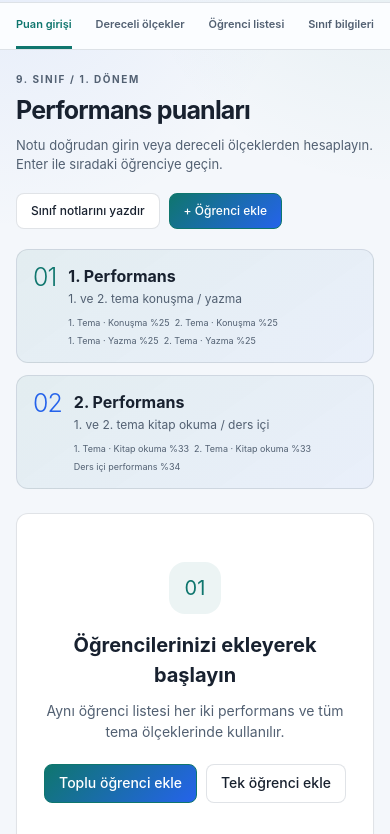
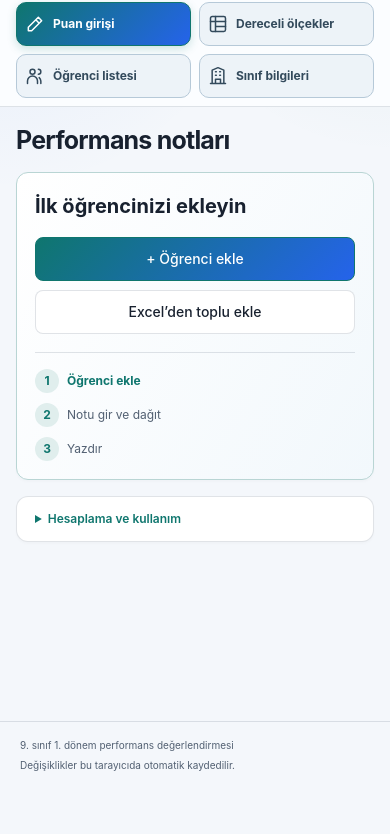
Before and after one commit to mesutpeker/olcek, a plain HTML site: page index.html in a window 390 px wide. Shown: the part 74-908 px from the top of the page. After the commit the page ends 863 px from the top, so only its background shows below. Drawn offline with Linux system fonts and the light colour scheme.

Commit message:
Açılış ekranını sadeleştir ve öğrenci ekleme ile sekmeleri belirginleştir

```diff
--- a/app.js
+++ b/app.js
@@ -78,7 +78,7 @@
         dialog(title, el('p', { text: message }), [button('Vazgeç', () => $('#dialog').close()), button(label, () => { $('#dialog').close(); action(); }, 'button primary')]);
     }
     function heading(title, description, actions = []) {
-        return el('div', { className: 'page-heading' }, [el('div', {}, [el('p', { className: 'eyebrow', text: '9. SINIF / 1. DÖNEM' }), el('h1', { text: title }), el('p', { className: 'muted', text: description })]), el('div', { className: 'actions' }, actions)]);
+        return el('div', { className: 'page-heading' }, [el('div', {}, [el('h1', { text: title }), description ? el('p', { className: 'muted', text: description }) : null]), actions.length ? el('div', { className: 'actions' }, actions) : null]);
     }
     function go(page) {
         currentPage = page;
@@ -89,8 +89,29 @@
         render();
         window.scrollTo(0, 0);
     }
+    function studentActions() {
+        return [button('+ Öğrenci ekle', () => editStudent(), 'button primary'), button('Excel’den toplu ekle', importStudents)];
+    }
     function emptyState() {
-        return el('section', { className: 'empty-state card' }, [el('span', { className: 'empty-symbol', text: '01' }), el('h2', { text: 'Öğrencilerinizi ekleyerek başlayın' }), el('p', { text: 'Aynı öğrenci listesi her iki performans ve tüm tema ölçeklerinde kullanılır.' }), el('div', { className: 'actions' }, [button('Toplu öğrenci ekle', importStudents, 'button primary'), button('Tek öğrenci ekle', () => editStudent())])]);
+        const steps = ['Öğrenci ekle', 'Notu gir ve dağıt', 'Yazdır'];
+        return el('section', { className: 'empty-state card' }, [
+            el('h2', { text: 'İlk öğrencinizi ekleyin' }),
+            el('div', { className: 'actions' }, studentActions()),
+            el('ol', { className: 'quick-steps', 'aria-label': 'Kullanım sırası' }, steps.map((text, index) => el('li', {}, [el('span', { className: 'step-number', text: index + 1, 'aria-hidden': 'true' }), el('span', { text })])))
+        ]);
+    }
+    function gradeHelp() {
+        const weights = el('div', { className: 'weight-cards' });
+        [1, 2].forEach(p => weights.append(el('section', { className: 'weight-card' }, [
+            el('h3', { text: `${p}. Performans` }),
+            el('ul', { className: 'weight-tags' }, C.keysFor(p).map(key => el('li', { text: `${R[key].title} · %${R[key].weight}` })))
+        ])));
+        return el('details', { className: 'grade-help card' }, [el('summary', { text: 'Hesaplama ve kullanım' }), el('div', { className: 'grade-help-content' }, [
+            el('p', { text: '0–100 arasında not girin. “Notu dağıt”, bu notu ölçeklere uygular; “Ölçeği aç” ile ölçütleri değiştirebilirsiniz.' }),
+            el('p', { text: 'Enter ile sıradaki öğrenciye geçin. Not alanını boş bırakırsanız tamamlanan ölçeklerin sonucu kullanılır.' }),
+            weights,
+            el('p', { text: 'Alt ölçek puanları önce 100 üzerinden yuvarlanır, ardından bu oranlarla performans notu hesaplanır. Dağıtılan ölçütleri yazdırmadan önce kontrol edin.' })
+        ])]);
     }
     function render() {
         if (!data.students.some(s => s.id === selectedId)) selectedId = data.students[0]?.id ?? null;
@@ -108,14 +129,12 @@
         return el('input', { type: 'search', value: search, className: 'search-input', placeholder: 'Öğrenci adı veya numarası ara', 'aria-label': 'Öğrenci ara', onInput: event => { search = event.target.value; onInput(); } });
     }
     function renderGrades() {
-        $('#main').append(heading('Performans puanları', 'Notu doğrudan girin veya dereceli ölçeklerden hesaplayın. Enter ile sıradaki öğrenciye geçin.', [button('Sınıf notlarını yazdır', () => showPrint('summary')), button('+ Öğrenci ekle', () => editStudent(), 'button primary')]));
-        const weights = el('div', { className: 'weight-cards' });
-        [1, 2].forEach(p => weights.append(el('section', { className: 'weight-card' }, [el('span', { className: 'performance-number', text: `0${p}` }), el('div', {}, [el('h2', { text: `${p}. Performans` }), el('p', { text: p === 1 ? '1. ve 2. tema konuşma / yazma' : '1. ve 2. tema kitap okuma / ders içi' }), el('div', { className: 'weight-tags' }, C.keysFor(p).map(key => el('span', { text: `${R[key].title} %${R[key].weight}` })))])])));
-        $('#main').append(weights);
-        if (!data.students.length) { $('#main').append(emptyState()); return; }
+        const hasStudents = data.students.length > 0;
+        $('#main').append(heading('Performans notları', hasStudents ? 'Notu girin → Notu dağıt → Yazdır' : '', hasStudents ? [...studentActions(), button('Sınıf notlarını yazdır', () => showPrint('summary'))] : []));
+        if (!hasStudents) { $('#main').append(emptyState(), gradeHelp()); return; }
         const card = el('section', { className: 'card grade-card' });
         card.append(el('div', { className: 'card-toolbar' }, [el('h2', { text: `Öğrenci listesi · ${data.students.length}` }), searchBox(renderGradeRows)]), el('div', { className: 'grade-table-header', 'aria-hidden': 'true' }, [el('span', { text: 'ÖĞRENCİ' }), el('span', { text: '1. PERFORMANS' }), el('span', { text: '2. PERFORMANS' }), el('span', { text: 'ÖLÇEK ÇIKTISI' })]), el('div', { id: 'gradeRows' }));
-        $('#main').append(card, el('p', { className: 'hint', text: '“Ölçeğe uygula” girilen not için 1–3 derecelerinden bir taslak oluşturur. Ölçütleri kontrol edip değiştirebilirsiniz. Boş not alanı, tamamlanan ölçeklerin sonucunu kullanır.' }));
+        $('#main').append(card, gradeHelp());
         renderGradeRows();
     }
     function renderGradeRows() {
@@ -164,7 +183,7 @@
             }
             if (event.key === 'Escape') { input.value = student.grades[p] ?? ''; input.setAttribute('aria-invalid', 'false'); updateNote(); }
         });
-        cell.append(el('span', { className: 'mobile-label', text: `${p}. Performans` }), el('div', { className: 'grade-entry' }, [input, button('Ölçeğe uygula', () => {
+        cell.append(el('span', { className: 'mobile-label', text: `${p}. Performans` }), el('div', { className: 'grade-entry' }, [input, button('Notu dağıt', () => {
             if (!input.validity.valid) { input.reportValidity(); return; }
             applyDistribution(student, p);
         }, 'button small')]), el('div', { className: 'grade-detail' }, [note, button('Ölçeği aç', () => openRubric(student.id, p), 'text-button')]));
@@ -246,7 +265,7 @@
         summary.after(notice);
     }
     function renderStudents() {
-        $('#main').append(heading('Öğrenci listesi', 'Öğrenci numarası ve ad soyadı tüm performans ölçeklerinde ortak kullanılır.', [button('Toplu ekle', importStudents), button('+ Öğrenci ekle', () => editStudent(), 'button primary')]));
+        $('#main').append(heading('Öğrenci listesi', '', data.students.length ? studentActions() : []));
         if (!data.students.length) { $('#main').append(emptyState()); return; }
         const list = el('section', { className: 'card roster' });
         data.students.forEach(student => list.append(el('div', { className: 'roster-row' }, [el('span', { className: 'roster-no', text: student.no || '—' }), el('strong', { text: studentName(student) }), el('div', { className: 'actions' }, [button('Düzenle', () => editStudent(student), 'button small'), button('Sil', () => confirmAction('Öğrenciyi sil', `${studentName(student)} ve bu öğrenciye ait iki performansın puanları silinecek.`, () => { C.removeStudent(data, student.id); save(); render(); }, 'Öğrenciyi sil'), 'button small danger')])])));
@@ -288,7 +307,7 @@
         const labels = { school: 'Okul adı', year: 'Eğitim öğretim yılı', className: 'Sınıf / şube', teacher: 'Öğretmen', book1: '1. tema kitabının adı', book2: '2. tema kitabının adı' };
         Object.entries(labels).forEach(([key, label]) => grid.append(field(label, el('input', { value: data.metadata[key], placeholder: key === 'year' ? 'Örn. 2026–2027' : '', maxLength: 200, onInput: event => { data.metadata[key] = event.target.value; save(); } }))));
         $('#main').append(
-            heading('Sınıf bilgileri', 'Bu bilgiler sınıf not çizelgelerinde ve öğrenci ölçeklerinin yazdırma çıktılarında kullanılır.'),
+            heading('Sınıf bilgileri', 'Yazdırma çıktılarında kullanılacak bilgileri girin.'),
             el('section', { className: 'card class-info-card', 'aria-label': 'Sınıf bilgileri' }, [grid]),
             el('p', { className: 'hint', text: 'Değişiklikler otomatik kaydedilir.' })
         );
--- a/index.html
+++ b/index.html
@@ -18,10 +18,10 @@
         </header>
         <div class="nav-bar">
             <nav aria-label="Ana menü">
-                <button data-page="grades" aria-current="page">Puan girişi</button>
-                <button data-page="rubrics">Dereceli ölçekler</button>
-                <button data-page="students">Öğrenci listesi</button>
-                <button data-page="class">Sınıf bilgileri</button>
+                <button data-page="grades" aria-current="page"><svg viewBox="0 0 24 24" aria-hidden="true"><path d="M4 20h4L20 8l-4-4L4 16v4Z M13 7l4 4"/></svg><span>Puan girişi</span></button>
+                <button data-page="rubrics"><svg viewBox="0 0 24 24" aria-hidden="true"><rect x="3" y="3" width="18" height="18" rx="2"/><path d="M3 9h18M9 3v18M9 15h12"/></svg><span>Dereceli ölçekler</span></button>
+                <button data-page="students"><svg viewBox="0 0 24 24" aria-hidden="true"><circle cx="9" cy="7" r="3"/><path d="M3 21v-3a6 6 0 0 1 12 0v3M16 4a3 3 0 0 1 0 6M19 21v-3a6 6 0 0 0-2-4"/></svg><span>Öğrenci listesi</span></button>
+                <button data-page="class"><svg viewBox="0 0 24 24" aria-hidden="true"><path d="M3 21h18M5 21V5l7-3 7 3v16M9 21v-5h6v5M9 7h1M14 7h1M9 11h1M14 11h1"/></svg><span>Sınıf bilgileri</span></button>
             </nav>
         </div>
         <div id="storageAlert" class="notice warning" role="alert" hidden></div>
--- a/style.css
+++ b/style.css
@@ -48,7 +48,7 @@ button:disabled {
     cursor:default
 }
 
-button:focus-visible,a:focus-visible,input:focus-visible,select:focus-visible,textarea:focus-visible {
+button:focus-visible,a:focus-visible,input:focus-visible,select:focus-visible,textarea:focus-visible,summary:focus-visible {
     outline:3px solid #0f766e;
     outline-offset:3px
 }
@@ -174,7 +174,7 @@ strong {
 }
 
 .app-header {
-    height:88px;
+    height:72px;
     max-width:1200px;
     margin:auto;
     display:flex;
@@ -244,41 +244,59 @@ strong {
 }
 
 .nav-bar {
-    border-top:1px solid var(--line);
     border-bottom:1px solid var(--line);
     background:#fbfdff;
+    padding:10px max(32px,calc((100vw - 1136px)/2))
+}
+
+.nav-bar nav {
+    display:grid;
+    grid-template-columns:repeat(4,minmax(0,1fr));
+    gap:10px
+}
+
+.nav-bar nav button {
     display:flex;
     align-items:center;
-    justify-content:space-between;
-    gap:16px;
-    padding:0 max(32px,calc((100vw - 1136px)/2))
-}
-
-.nav-bar nav {
-    display:flex;
-    gap:26px
-}
-
-.nav-bar nav button {
-    padding:17px 0;
-    border:0;
-    border-bottom:3px solid transparent;
-    background:none;
-    color:var(--muted);
-    font-size:13px;
-    font-weight:600;
-    white-space:nowrap
+    justify-content:center;
+    gap:10px;
+    min-height:46px;
+    padding:10px 12px;
+    border:1px solid #b6c9d8;
+    border-radius:10px;
+    background:#edf3f8;
+    color:#334a5c;
+    font-size:14px;
+    font-weight:650
+}
+
+.nav-bar nav button svg {
+    width:20px;
+    height:20px;
+    flex-shrink:0;
+    fill:none;
+    stroke:currentColor;
+    stroke-width:1.8;
+    stroke-linecap:round;
+    stroke-linejoin:round
+}
+
+.nav-bar nav button:hover {
+    border-color:var(--accent);
+    background:#e1eeed
 }
 
 .nav-bar nav button[aria-current] {
     border-color:var(--accent);
-    color:var(--accent)
+    background:var(--gradient-primary);
+    color:white;
+    box-shadow:0 3px 10px rgba(15,118,110,.2)
 }
 
 main {
     max-width:1200px;
     margin:auto;
-    padding:32px;
+    padding:24px 32px;
     min-height:calc(100vh - 230px)
 }
 
@@ -286,30 +304,23 @@ main {
     display:flex;
     justify-content:space-between;
     align-items:center;
-    gap:24px;
-    margin-bottom:26px
+    gap:20px;
+    margin-bottom:18px
 }
 
 .page-heading .muted {
-    margin-top:10px;
+    margin-top:6px;
     font-size:13px;
     max-width:660px
 }
 
-.eyebrow {
-    font-size:10px;
-    font-weight:700;
-    letter-spacing:1.6px;
-    color:var(--muted);
-    margin-bottom:8px
-}
-
 .page-heading .actions {
     flex-shrink:0
 }
 
 .page-heading .actions .button {
-    font-size:12px
+    font-size:12px;
+    min-height:42px
 }
 
 .card {
@@ -323,55 +334,42 @@ main {
     display:grid;
     grid-template-columns:1fr 1fr;
     gap:16px;
-    margin-bottom:24px
+    margin:16px 0
 }
 
 .weight-card {
-    display:flex;
-    gap:16px;
-    padding:20px;
+    padding:16px;
     border:1px solid var(--line);
     border-radius:12px;
     background:var(--gradient-card)
 }
 
-.weight-card:nth-child(2) {
-    background:var(--gradient-card);
-    border-color:var(--line)
-}
-
-.performance-number {
-    font-size:32px;
-    font-weight:300;
-    color:#0f766e;
-    line-height:1.1;
-    letter-spacing:-1px
-}
-
-.weight-card:nth-child(2) .performance-number {
-    color:#2563eb
-}
-
-.weight-card h2 {
-    font-size:16px
-}
-
-.weight-card p {
+.weight-tags {
+    padding-left:18px;
+    margin:8px 0 0;
     font-size:12px;
-    margin:2px 0 12px;
     color:var(--muted)
 }
 
-.weight-tags {
-    display:flex;
-    flex-wrap:wrap;
-    gap:5px 14px;
-    font-size:10px;
-    color:#526072
-}
-
-.weight-card:nth-child(2) .weight-tags {
-    color:#526072
+.grade-help {
+    margin-top:16px;
+    font-size:12px;
+    color:var(--muted)
+}
+
+.grade-help summary {
+    padding:13px 18px;
+    cursor:pointer;
+    font-weight:600;
+    color:var(--accent)
+}
+
+.grade-help-content {
+    padding:0 18px 18px
+}
+
+.grade-help-content>p+p {
+    margin-top:8px
 }
 
 .card-toolbar {
@@ -554,34 +552,55 @@ textarea {
 }
 
 .empty-state {
-    text-align:center;
-    padding:48px 24px
-}
-
-.empty-symbol {
-    display:inline-grid;
-    place-items:center;
-    width:52px;
-    height:52px;
-    background:var(--soft);
-    border-radius:16px;
-    color:#0f766e;
-    font-size:20px;
-    margin-bottom:16px
+    padding:24px;
+    border-color:#b9d5d4;
+    background:linear-gradient(120deg,#fff,#f2f8fc)
 }
 
 .empty-state h2 {
     font-size:20px
 }
 
-.empty-state p {
-    color:var(--muted);
-    margin:10px auto 22px;
-    max-width:420px
-}
-
 .empty-state .actions {
-    justify-content:center
+    margin-top:16px
+}
+
+.empty-state .button {
+    min-height:44px
+}
+
+.quick-steps {
+    display:flex;
+    flex-wrap:wrap;
+    gap:12px 24px;
+    list-style:none;
+    padding:18px 0 0;
+    margin:24px 0 0;
+    border-top:1px solid var(--line)
+}
+
+.quick-steps li {
+    display:flex;
+    align-items:center;
+    gap:8px;
+    font-size:12px;
+    color:var(--muted)
+}
+
+.step-number {
+    display:grid;
+    place-items:center;
+    width:24px;
+    height:24px;
+    border-radius:50%;
+    background:#e0eeed;
+    color:var(--accent);
+    font-weight:700
+}
+
+.quick-steps li:first-child {
+    color:var(--accent);
+    font-weight:650
 }
 
 .app-footer {
@@ -1138,7 +1157,7 @@ dialog hr {
     .page-heading {
         align-items:flex-start;
         flex-direction:column;
-        gap:18px
+        gap:12px
     }
     .grade-table-header,.grade-row {
         grid-template-columns:minmax(130px,1fr) minmax(170px,1fr) minmax(170px,1fr) 70px;
@@ -1172,7 +1191,7 @@ dialog hr {
 
 @media(max-width:760px) {
     .app-header {
-        height:76px;
+        height:68px;
         padding:0 20px
     }
     .header-meta {
@@ -1199,32 +1218,21 @@ dialog hr {
         padding:4px 7px
     }
     .nav-bar {
-        padding:0 20px;
-        gap:8px;
-        flex-wrap:wrap
+        padding:10px 20px
     }
     .nav-bar nav {
-        gap:20px
+        gap:8px
     }
     .nav-bar nav button {
-        font-size:11px
+        font-size:12px;
+        gap:6px;
+        padding:10px 8px
     }
     main {
-        padding:24px 20px
-    }
-    .weight-card {
-        padding:16px;
-        gap:12px
+        padding:20px
     }
     .weight-cards {
         gap:12px
-    }
-    .weight-tags {
-        font-size:9px;
-        gap:5px
-    }
-    .performance-number {
-        font-size:25px
     }
     .grade-table-header {
         display:none
@@ -1336,24 +1344,31 @@ dialog hr {
     }
 }
 
+@media(max-width:600px) {
+    .nav-bar nav {
+        grid-template-columns:repeat(2,minmax(0,1fr))
+    }
+    .nav-bar nav button {
+        justify-content:flex-start;
+        min-height:44px;
+        padding:10px 12px;
+        gap:8px
+    }
+}
+
 @media(max-width:470px) {
     h1 {
         font-size:25px
     }
     .nav-bar {
-        padding:0 16px
-    }
-    .nav-bar nav {
-        width:100%;
-        justify-content:space-between;
-        gap:4px
+        padding:8px 16px
     }
     .nav-bar nav button {
-        padding:13px 0;
-        font-size:clamp(10px,2.85vw,11px)
+        font-size:12px;
+        padding:10px 8px
     }
     main {
-        padding:22px 16px
+        padding:18px 16px
     }
     .weight-cards {
         grid-template-columns:1fr
@@ -1361,11 +1376,29 @@ dialog hr {
     .weight-card {
         padding:14px 16px
     }
-    .weight-card p {
-        margin-bottom:8px
-    }
     .page-heading {
-        margin-bottom:20px
+        margin-bottom:16px
+    }
+    .page-heading .actions {
+        width:100%;
+        display:grid;
+        grid-template-columns:1fr 1fr
+    }
+    .page-heading .actions .button:last-child:nth-child(odd) {
+        grid-column:1/-1
+    }
+    .empty-state {
+        padding:18px
+    }
+    .empty-state .actions {
+        display:grid;
+        grid-template-columns:1fr
+    }
+    .quick-steps {
+        flex-direction:column;
+        gap:10px;
+        margin-top:18px;
+        padding-top:16px
     }
     .card-toolbar {
         flex-direction:column;
```
Also changed, not shown: README.md.
